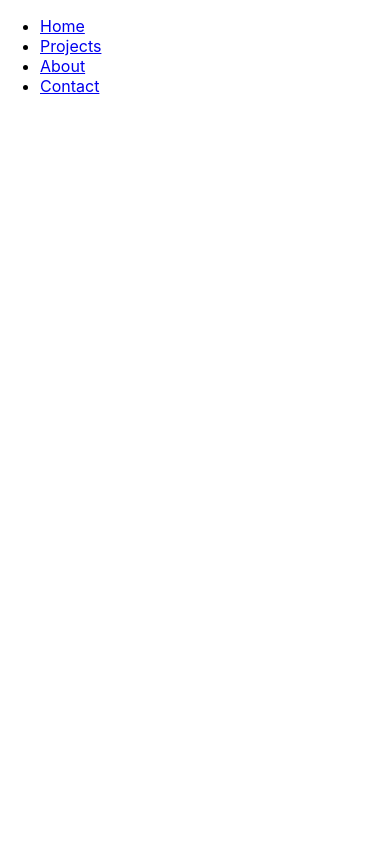
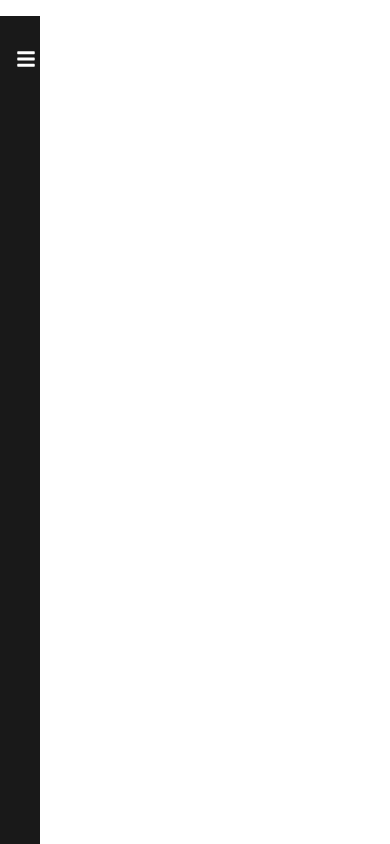
Before and after one commit to judy-chelangat/chefs-website, a React (Create React App) app: page / in a window 390 px wide. Built offline with nearby package versions, Linux system fonts and the light colour scheme.

Commit message:
added styling to the navbar

```diff
--- a/src/components/Navbar.css
+++ b/src/components/Navbar.css
@@ -0,0 +1,61 @@
+.header{
+    display: flex;
+    justify-content: space-between;
+    align-items: center;
+    padding: 1rem;
+    position: fixed;
+    width: 100%;
+    height: 90px;
+    z-index: 10 ;
+}
+.header-bg{
+    background-color: rgba(0,0,0,0.85);
+    transition: 0.5s;
+}
+.nav-menu{
+    display: flex;
+    list-style: none;
+}
+
+.nav-menu li{
+    padding: 0 1rem;
+}
+
+.nav-menu li a{
+    font-size: 1.2rem;
+    font-weight: 500;
+
+}
+.hamburger{
+    display: none;
+}
+/* responsive design for mobile devices */
+@media screen and (max-width:1040px){
+    .nav-menu{
+        flex-direction: column;
+        justify-content: center;
+        align-items: center;
+        width:100%;
+        height:100vh;
+        background:rgba(0,0,0,0.9);
+        position:absolute;
+        top: 0;
+        left: -100%;
+        z-index: -3;
+        transition: 0.3s;
+
+    }
+    .nav-menu.active{
+        left: 0;
+
+    }
+    .nav-menu li{
+        padding: 1rem 0;
+        }
+    .nav-menu li a {
+        font-size: 2rem;
+    }
+    .hamburger{
+        display: initial;
+    }
+}
```
